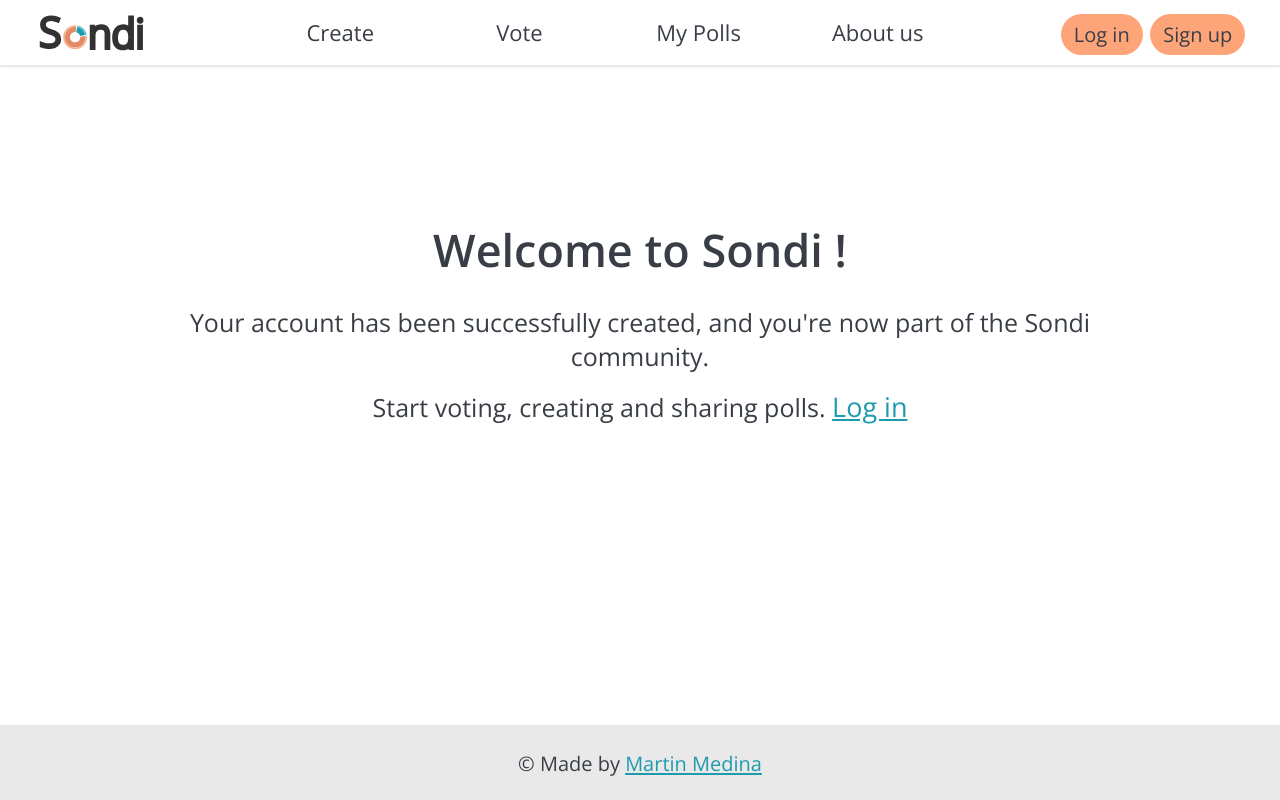
After one commit to medinammartin3/Sondi, a Django app: template authentication/templates/registration/signup_confirmation.html in a window 1280 px wide. The commit adds this page. Run offline with Django 4.2, Linux system fonts and the light colour scheme; the template is opened without the code that fills it, so the values that code supplies are empty; parts of the project's set-up code (start-up, migrations or seed data) failed here and were passed over; some libraries are stand-ins or nearby versions.

Commit message:
Add signup confirmation page

```diff
--- a/authentication/static/authentication/style.css
+++ b/authentication/static/authentication/style.css
@@ -191,4 +191,9 @@ input:placeholder-shown{
     margin: auto;
     max-width: 80%;
     font-size: 25px;
+    &:nth-of-type(2){margin-top: 15px;}
 }
+
+.confirmation-message a{
+    font-size: 27px;
+}
--- /dev/null
+++ b/authentication/templates/registration/signup_confirmation.html
@@ -0,0 +1,25 @@
+<!-- SIGN UP CONFIRMATION -->
+
+{% extends "base.html" %}
+
+{% block title %}Sign Up | Sondi{% endblock %}
+
+{% block css %}
+{% load static %}
+{% static 'authentication/style.css' %}
+{% endblock %}
+
+{% block content %}
+<main>
+    <div class="confirmation-message">
+        <h1>Welcome to Sondi !</h1>
+        <p>
+            Your account has been successfully created, and you're now part of the Sondi community.
+        </p>
+        <p>
+            Start voting, creating and sharing polls.
+            <a href="{% url 'login' %}" class="link">Log in</a>
+        </p>
+    </div>
+</main>
+{% endblock %}
--- a/authentication/urls.py
+++ b/authentication/urls.py
@@ -8,8 +8,9 @@ from . import views
 
 
 urlpatterns = [
+    path("login/", views.LoginView.as_view(), name="login"),
     path("signup/", views.SignUpView.as_view(), name="signup"),
-    path("login/", views.LoginView.as_view(), name="login"),
+    path("signup/confirmation", views.SignUpConfirmationView.as_view(), name="signup_confirmation"),
     # Password reset
     path("password_reset/", views.PasswordResetView.as_view(), name="password_reset"),
     path("reset/<uidb64>/<token>/", views.PasswordResetConfirmView.as_view(), name="password_reset_confirm"),
--- a/polls/views.py
+++ b/polls/views.py
@@ -184,7 +184,7 @@ class ResultsView(LoginRequiredMixin, generic.DetailView):
 
 
 """
-Extends ResultsView for displaying poll results to the owner.
+Extends ResultsView for displaying poll results to the owner with a different template.
 """
 class OwnerResultsView(ResultsView):
     def get_template_names(self):
```
Also changed, not shown: authentication/views.py (+9 -1 lines).
